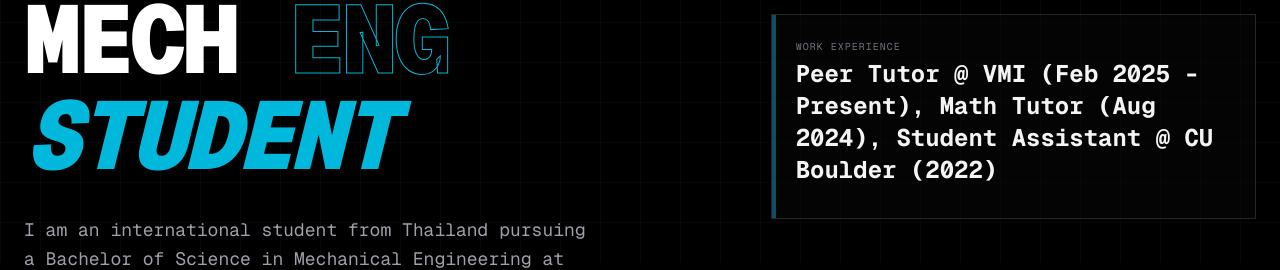
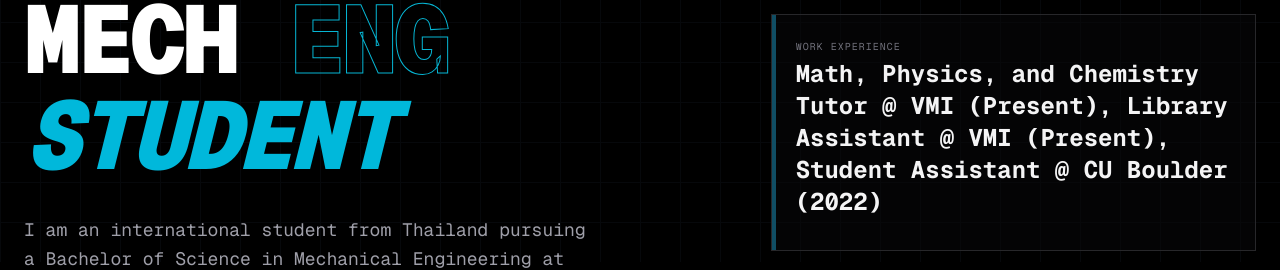
Before and after one commit to kafaak456-prog/nattanan-portfolio_101, a Next.js app: page / in a window 1280 px wide. Shown: the part 538-808 px from the top of the page. Built offline with nearby package versions, Linux system fonts and the light colour scheme.

Commit message:
Update page.tsx

```diff
--- a/app/page.tsx
+++ b/app/page.tsx
@@ -86,7 +86,7 @@ export default function Home() {
           <DataPad label="Academic Performance" value="GPA 3.989" sub="Institute Honors Scholar" />
           <DataPad label="Primary Language" value="Thai / English" sub="Bilingual Proficiency" />
           <DataPad label="Certification" value="Data Science" sub="Issued by Coursera (May 2023)" />
-          <DataPad label="Work Experience" value="Peer Tutor @ VMI (Feb 2025 - Present), Math Tutor (Aug 2024), Student Assistant @ CU Boulder (2022)" sub={undefined} />
+          <DataPad label="Work Experience" value="Math, Physics, and Chemistry Tutor @ VMI (Present), Library Assistant @ VMI (Present), Student Assistant @ CU Boulder (2022)" sub={undefined} />
         </div>
       </div>
 
```
